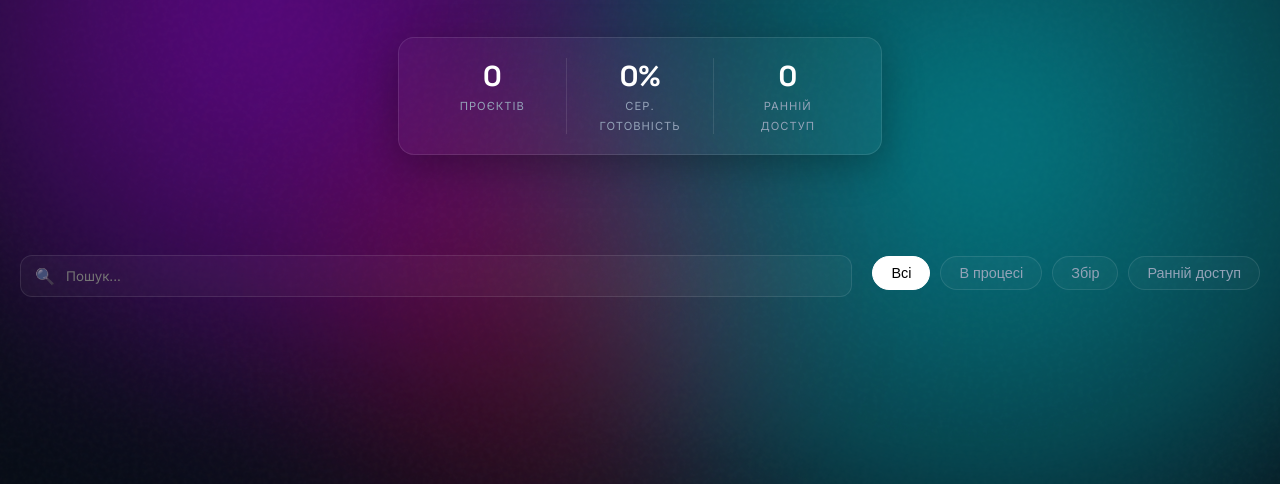
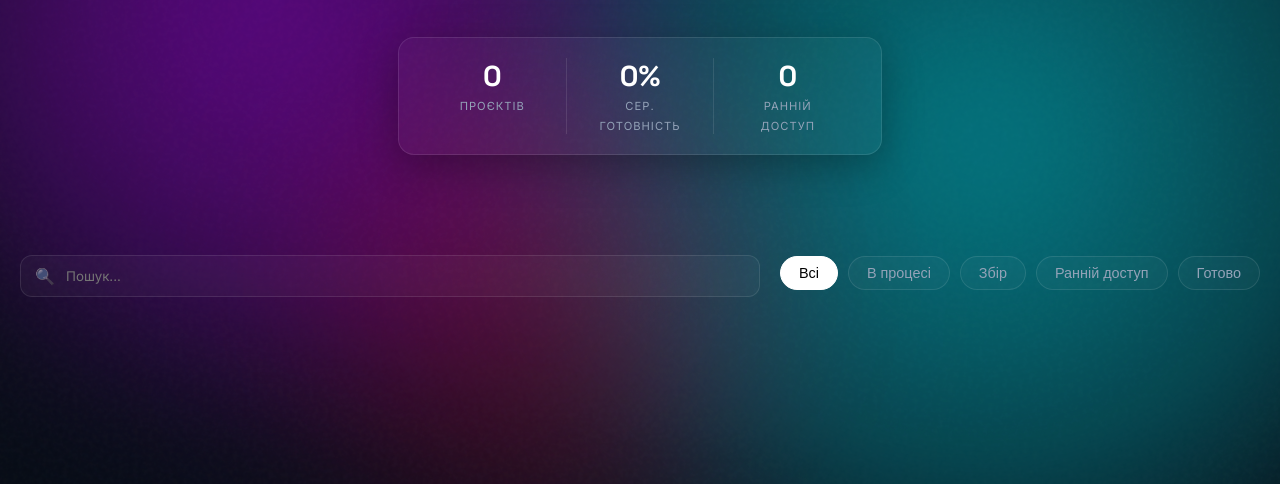
Before and after one commit to EYELESS-UA/EYELESS-UA.github.io, a plain HTML site: page index.html in a window 1280 px wide. Shown: the part 305-789 px from the top of the page. Drawn offline with Linux system fonts and the light colour scheme.

Commit message:
Update index.html

```diff
--- a/index.html
+++ b/index.html
@@ -64,6 +64,7 @@
                 <button class="f-btn" data-filter="in-progress" data-i18n="filter_in_progress">В процесі</button>
                 <button class="f-btn" data-filter="fundraising" data-i18n="filter_fundraising">Збір</button>
                 <button class="f-btn" data-filter="early-access" data-i18n="filter_early_access">Ранній доступ</button>
+                <button class="f-btn" data-filter="st_done" data-i18n="filter_st_done">Готово</button>
             </div>
         </div>
 
```
